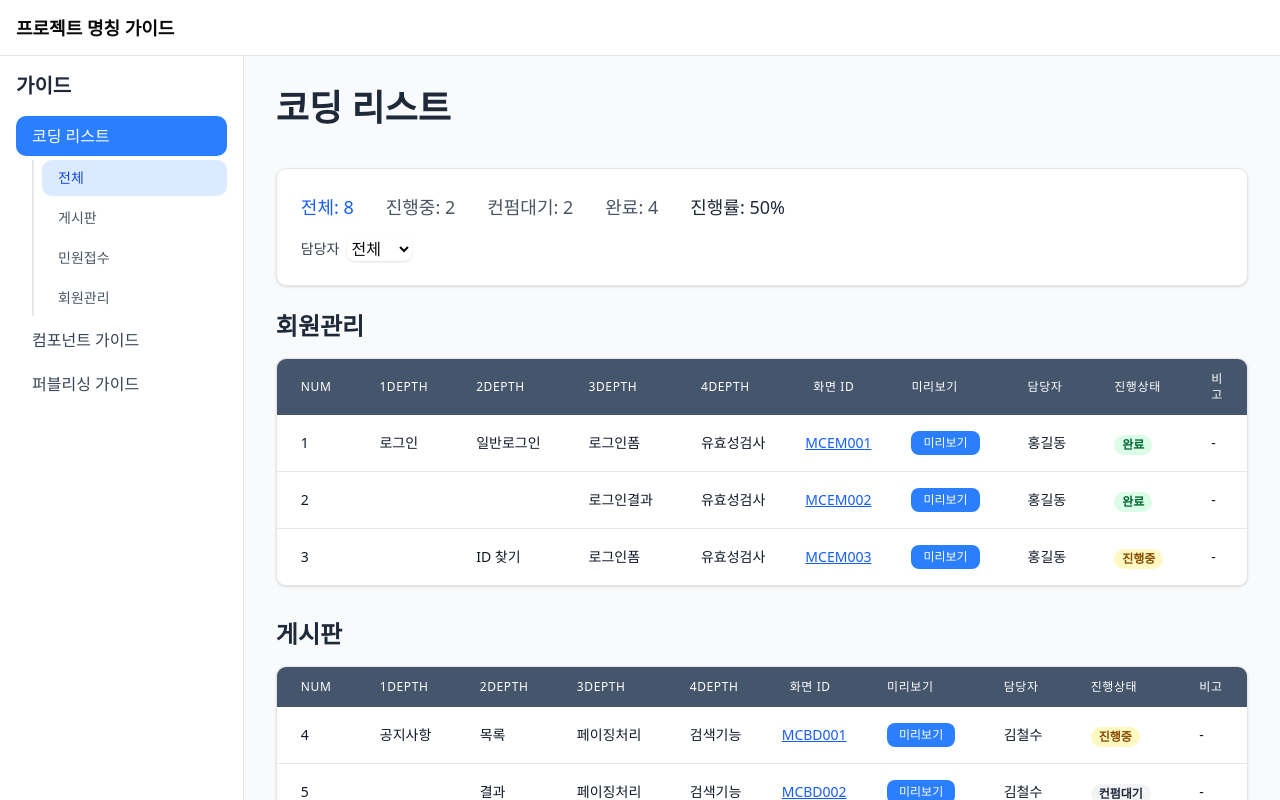
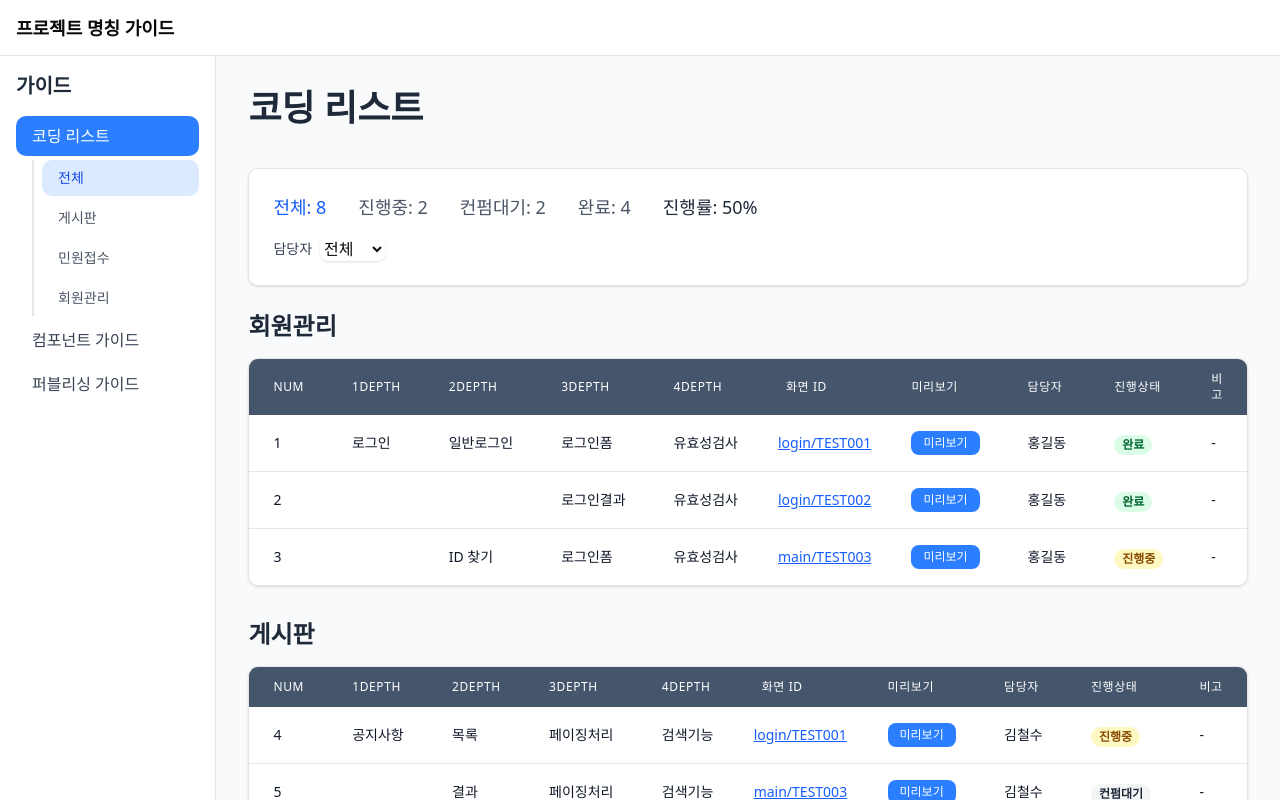
Before and after one commit to jmiju4798/react-templete, a React (Vite) app: page /pub in a window 1280 px wide. Both pictures are taken after a click on the button "코딩 리스트로 돌아가기". Shown: the top 800 px of the page. Built offline with nearby package versions, Linux system fonts and the light colour scheme.

Commit message:
코딩리스트 화면ID 수정

```diff
--- a/src/guide/data/codingListData.ts
+++ b/src/guide/data/codingListData.ts
@@ -4,8 +4,7 @@ export interface CodingItem {
   depth2: string;
   depth3: string;
   depth4: string;
-  id: string;
-  filePath: string; // 파일 경로
+  filePath: string; // 화면ID 겸 파일 경로
   preview: string;
   manager: string;
   status: "컨펌대기" | "진행중" | "완료";
@@ -19,7 +18,6 @@ export const codingListData: CodingItem[] = [
     depth2: "일반로그인",
     depth3: "로그인폼",
     depth4: "유효성검사",
-    id: "MCEM001",
     filePath: "login/TEST001",
     preview: "",
     manager: "홍길동",
@@ -32,7 +30,6 @@ export const codingListData: CodingItem[] = [
     depth2: "일반로그인",
     depth3: "로그인결과",
     depth4: "유효성검사",
-    id: "MCEM002",
     filePath: "login/TEST002",
     preview: "",
     manager: "홍길동",
@@ -45,7 +42,6 @@ export const codingListData: CodingItem[] = [
     depth2: "ID 찾기",
     depth3: "로그인폼",
     depth4: "유효성검사",
-    id: "MCEM003",
     filePath: "main/TEST003",
     preview: "",
     manager: "홍길동",
@@ -58,7 +54,6 @@ export const codingListData: CodingItem[] = [
     depth2: "목록",
     depth3: "페이징처리",
     depth4: "검색기능",
-    id: "MCBD001",
     filePath: "login/TEST001",
     preview: "",
     manager: "김철수",
@@ -71,7 +66,6 @@ export const codingListData: CodingItem[] = [
     depth2: "결과",
     depth3: "페이징처리",
     depth4: "검색기능",
-    id: "MCBD002",
     filePath: "main/TEST003",
     preview: "",
     manager: "김철수",
@@ -84,7 +78,6 @@ export const codingListData: CodingItem[] = [
     depth2: "목록",
     depth3: "페이징처리",
     depth4: "검색기능",
-    id: "MCCP001",
     filePath: "login/TEST001",
     preview: "",
     manager: "김철수",
@@ -97,7 +90,6 @@ export const codingListData: CodingItem[] = [
     depth2: "결과",
     depth3: "페이징처리",
     depth4: "검색기능",
-    id: "MCCP002",
     filePath: "login/TEST001",
     preview: "",
     manager: "김철수",
@@ -110,7 +102,6 @@ export const codingListData: CodingItem[] = [
     depth2: "",
     depth3: "페이징처리",
     depth4: "검색기능",
-    id: "MCCP003",
     filePath: "main/TEST003",
     preview: "",
     manager: "김철수",
--- a/src/guide/pages/coding/CodingListPage.tsx
+++ b/src/guide/pages/coding/CodingListPage.tsx
@@ -220,7 +220,7 @@ export default function CodingListPage({
 
                     return (
                       <tr
-                        key={`${item.id}-${index}`}
+                        key={`${item.filePath}-${index}`}
                         className="hover:bg-gray-50 dark:hover:bg-slate-800"
                       >
                         <td className="px-6 py-4 whitespace-nowrap text-sm font-medium text-gray-900 dark:text-gray-100">
@@ -249,13 +249,13 @@ export default function CodingListPage({
                             }
                           }}
                         >
-                          {item.id}
+                          {item.filePath}
                         </td>
                         <td className="px-6 py-4 whitespace-nowrap text-sm text-gray-900 dark:text-gray-100">
                           <button
-                            onClick={() => handleOpenPreview(item.id)}
+                            onClick={() => handleOpenPreview(item.filePath)}
                             className="px-3 py-1 bg-blue-500 text-white rounded-md hover:bg-blue-600 text-xs transition-colors"
-                            aria-label={`${item.id} 미리보기`}
+                            aria-label={`${item.filePath} 미리보기`}
                           >
                             미리보기
                           </button>
```
Also changed, not shown: src/pub/pages/main/TEST003.tsx (renamed from src/pub/pages/main/TEST03.tsx).
